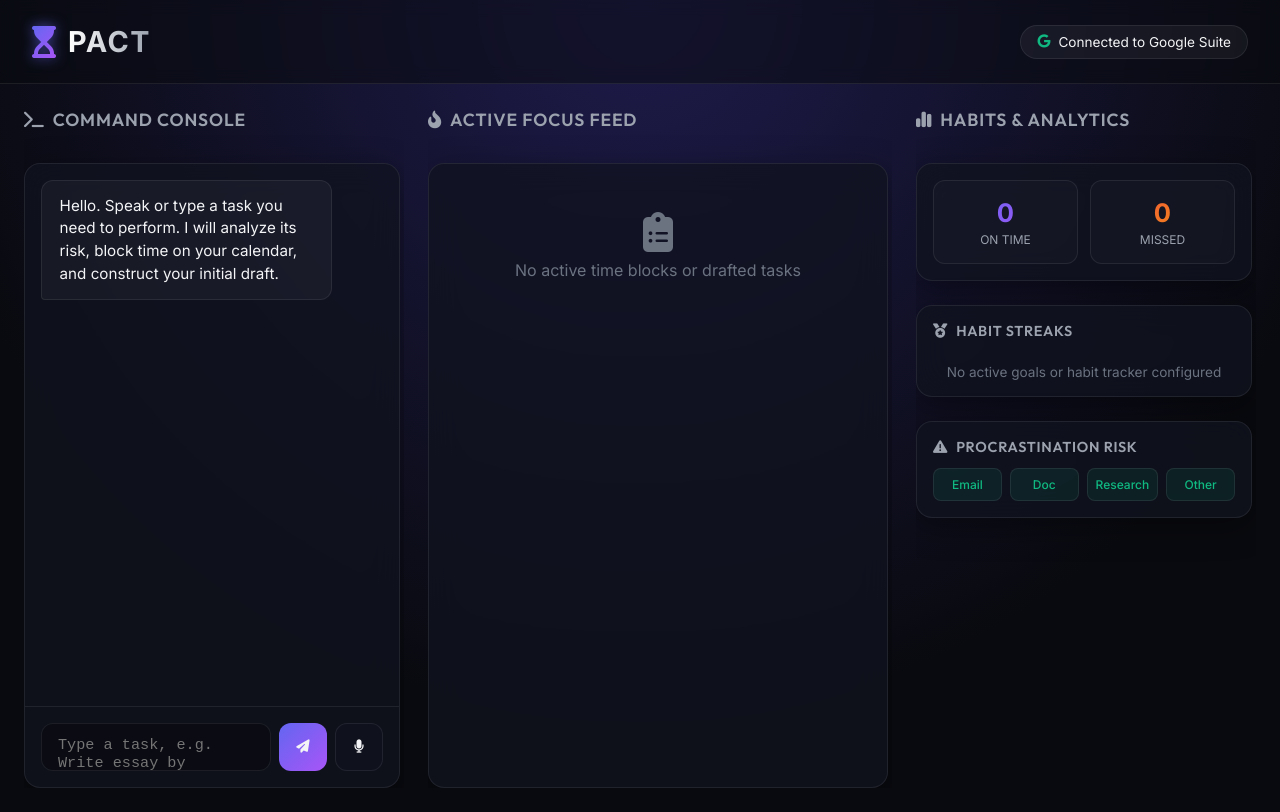
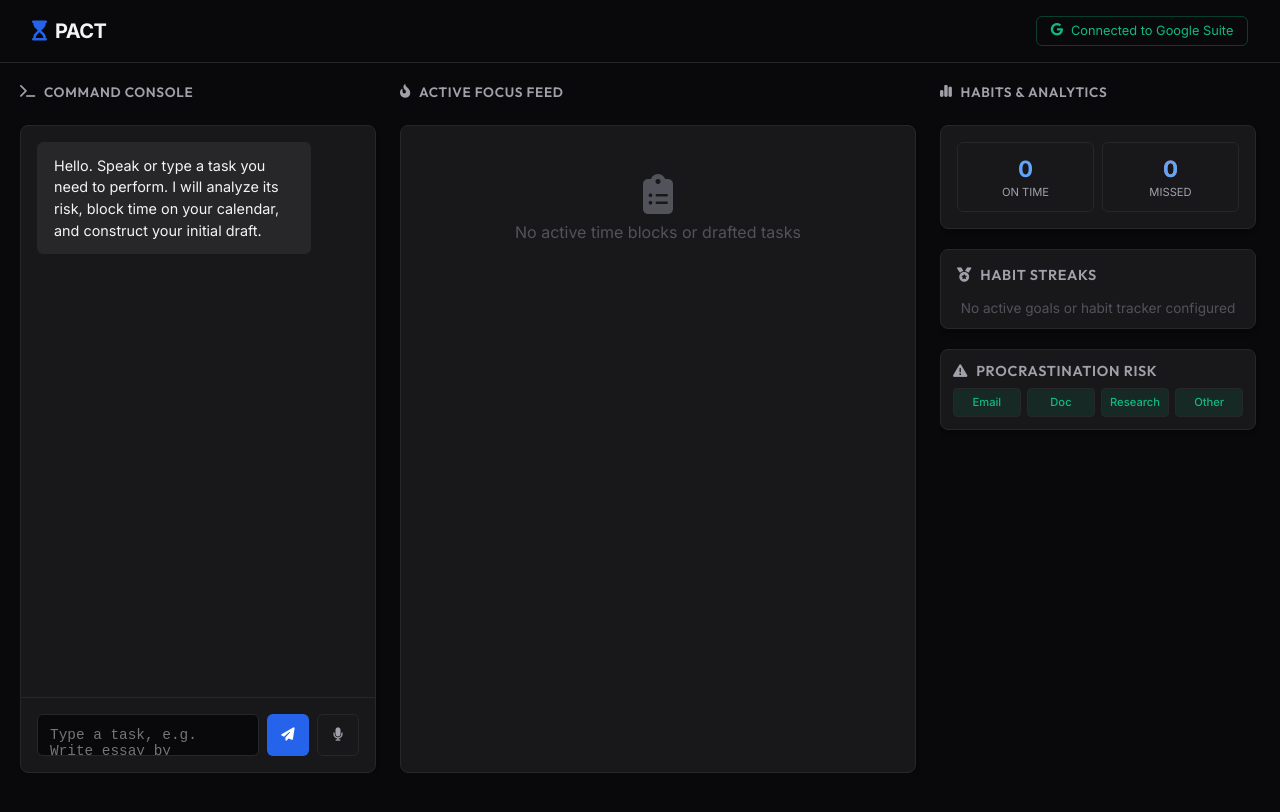
Before and after one commit to VasuBansal7576/pact-productivity-system, a plain HTML site: page pact/static/index.html in a window 1280 px wide. Drawn offline with Linux system fonts and the light colour scheme; no server answers.

Commit message:
design: complete redesign of UI to minimalist Zinc/Monochrome layout

```diff
--- a/pact/static/index.html
+++ b/pact/static/index.html
@@ -14,33 +14,29 @@
     <link rel="stylesheet" href="https://cdnjs.cloudflare.com/ajax/libs/font-awesome/6.4.0/css/all.min.css">
 
     <style>
-        /* CSS variables for consistent premium design tokens */
+        /* Modern developer-grade layout tokens */
         :root {
-            --bg-dark: #090a0f;
-            --bg-card: rgba(17, 19, 31, 0.75);
-            --bg-card-hover: rgba(26, 29, 46, 0.85);
-            --border-glass: rgba(255, 255, 255, 0.08);
-            --border-glow: rgba(99, 102, 241, 0.15);
+            --bg-dark: #09090b; /* Zinc 950 */
+            --bg-card: #18181b; /* Zinc 900 */
+            --bg-card-hover: #27272a; /* Zinc 800 */
+            --border-glass: #27272a; /* Zinc 800 */
 
-            --primary: #6366f1;
-            --primary-glow: rgba(99, 102, 241, 0.4);
-            --secondary: #a855f7;
-            --accent: #14b8a6;
+            --primary: #2563eb; /* Modern Blue */
+            --primary-glow: rgba(37, 99, 235, 0.15);
+            --secondary: #60a5fa; /* Sky blue */
+            --accent: #d97706; /* Amber */
 
-            --text-main: #f3f4f6;
-            --text-muted: #9ca3af;
-            --text-dark: #6b7280;
+            --text-main: #f4f4f5; /* Zinc 100 */
+            --text-muted: #a1a1aa; /* Zinc 400 */
+            --text-dark: #52525b; /* Zinc 600 */
 
             --success: #10b981;
             --warning: #f59e0b;
             --danger: #ef4444;
             --info: #3b82f6;
 
-            --grad-primary: linear-gradient(135deg, #6366f1 0%, #a855f7 100%);
-            --grad-dark: radial-gradient(circle at top, #1e1b4b 0%, #090a0f 70%);
-
-            --shadow-premium: 0 8px 32px 0 rgba(0, 0, 0, 0.37);
-            --transition: all 0.3s cubic-bezier(0.4, 0, 0.2, 1);
+            --shadow-premium: 0 4px 6px -1px rgba(0, 0, 0, 0.1), 0 2px 4px -2px rgba(0, 0, 0, 0.1);
+            --transition: all 0.15s cubic-bezier(0.4, 0, 0.2, 1);
         }
 
         * {
@@ -50,9 +46,8 @@
         }
 
         body {
-            font-family: 'Inter', sans-serif;
+            font-family: 'Inter', -apple-system, BlinkMacSystemFont, "Segoe UI", Roboto, sans-serif;
             background: var(--bg-dark);
-            background-image: var(--grad-dark);
             color: var(--text-main);
             min-height: 100vh;
             display: flex;
@@ -62,49 +57,46 @@
 
         h1, h2, h3, h4, .brand-font {
             font-family: 'Outfit', sans-serif;
+            letter-spacing: -0.02em;
         }
 
-        /* Glassmorphism utility card */
+        /* Clean panel styling */
         .glass-card {
             background: var(--bg-card);
-            backdrop-filter: blur(16px);
-            -webkit-backdrop-filter: blur(16px);
             border: 1px solid var(--border-glass);
-            border-radius: 16px;
+            border-radius: 8px;
             box-shadow: var(--shadow-premium);
             transition: var(--transition);
         }
 
         .glass-card:hover {
-            border-color: rgba(99, 102, 241, 0.25);
-            box-shadow: 0 8px 32px 0 rgba(99, 102, 241, 0.08);
+            border-color: #3f3f46; /* Zinc 700 */
         }
 
-        /* Premium scrollbars */
+        /* Scrollbars */
         ::-webkit-scrollbar {
-            width: 6px;
-            height: 6px;
+            width: 4px;
+            height: 4px;
         }
         ::-webkit-scrollbar-track {
-            background: rgba(0, 0, 0, 0.1);
+            background: transparent;
         }
         ::-webkit-scrollbar-thumb {
-            background: rgba(255, 255, 255, 0.1);
-            border-radius: 3px;
+            background: #27272a;
+            border-radius: 2px;
         }
         ::-webkit-scrollbar-thumb:hover {
-            background: rgba(255, 255, 255, 0.25);
+            background: #3f3f46;
         }
 
         /* Header Style */
         header {
-            padding: 1.5rem 2rem;
+            padding: 1rem 2rem;
             display: flex;
             justify-content: space-between;
             align-items: center;
             border-bottom: 1px solid var(--border-glass);
-            background: rgba(9, 10, 15, 0.5);
-            backdrop-filter: blur(8px);
+            background: var(--bg-dark);
             position: sticky;
             top: 0;
             z-index: 100;
@@ -113,55 +105,53 @@
         .logo-container {
             display: flex;
             align-items: center;
-            gap: 0.75rem;
+            gap: 0.5rem;
         }
 
         .logo-icon {
-            font-size: 2rem;
-            background: var(--grad-primary);
-            -webkit-background-clip: text;
-            -webkit-text-fill-color: transparent;
-            animation: pulse-glow 3s infinite alternate;
+            font-size: 1.25rem;
+            color: var(--primary);
         }
 
         .brand-name {
-            font-size: 1.8rem;
-            font-weight: 800;
-            letter-spacing: 0.05em;
-            background: linear-gradient(to right, #fff, var(--text-muted));
-            -webkit-background-clip: text;
-            -webkit-text-fill-color: transparent;
+            font-size: 1.25rem;
+            font-weight: 700;
+            letter-spacing: -0.03em;
+            color: var(--text-main);
         }
 
         .oauth-badge {
             display: flex;
             align-items: center;
             gap: 0.5rem;
-            padding: 0.5rem 1rem;
-            font-size: 0.85rem;
-            border-radius: 99px;
-            background: rgba(255, 255, 255, 0.05);
+            padding: 0.4rem 0.85rem;
+            font-size: 0.8rem;
+            border-radius: 6px;
+            background: transparent;
             border: 1px solid var(--border-glass);
+            color: var(--text-muted);
             cursor: pointer;
             transition: var(--transition);
         }
 
         .oauth-badge:hover {
-            background: rgba(99, 102, 241, 0.15);
-            border-color: var(--primary);
+            background: #18181b;
+            color: var(--text-main);
+            border-color: #3f3f46;
         }
 
-        .oauth-badge.connected i {
+        .oauth-badge.connected {
             color: var(--success);
+            border-color: rgba(16, 185, 129, 0.3);
         }
 
         /* App Layout Container */
         .app-container {
             flex: 1;
             display: grid;
-            grid-template-columns: 380px 1fr 340px;
-            gap: 1.5rem;
-            padding: 1.5rem;
+            grid-template-columns: 360px 1fr 320px;
+            gap: 1.25rem;
+            padding: 1.25rem;
             max-width: 1600px;
             margin: 0 auto;
             width: 100%;
@@ -171,8 +161,8 @@
         .app-column {
             display: flex;
             flex-direction: column;
-            gap: 1.5rem;
-            height: calc(100vh - 120px);
+            gap: 1.25rem;
+            height: calc(100vh - 110px);
             overflow-y: auto;
             padding-right: 0.25rem;
         }
@@ -182,11 +172,11 @@
             display: flex;
             justify-content: space-between;
             align-items: center;
-            margin-bottom: 0.5rem;
+            margin-bottom: 0.25rem;
         }
 
         .panel-title {
-            font-size: 1.1rem;
+            font-size: 0.85rem;
             font-weight: 600;
             text-transform: uppercase;
             letter-spacing: 0.05em;
@@ -209,41 +199,39 @@
             padding: 1rem;
             display: flex;
             flex-direction: column;
-            gap: 1rem;
+            gap: 0.85rem;
         }
 
         .message-bubble {
-            padding: 0.85rem 1.1rem;
-            border-radius: 12px;
+            padding: 0.75rem 1rem;
+            border-radius: 6px;
             max-width: 85%;
-            font-size: 0.95rem;
+            font-size: 0.9rem;
             line-height: 1.5;
-            position: relative;
         }
 
         .message-bubble.user {
-            background: rgba(99, 102, 241, 0.15);
-            border: 1px solid rgba(99, 102, 241, 0.2);
+            background: var(--primary);
+            color: #fff;
             align-self: flex-end;
-            border-bottom-right-radius: 4px;
         }
 
         .message-bubble.agent {
-            background: rgba(255, 255, 255, 0.04);
+            background: #27272a;
             border: 1px solid var(--border-glass);
+            color: var(--text-main);
             align-self: flex-start;
-            border-bottom-left-radius: 4px;
         }
 
         .message-logs {
             font-family: 'JetBrains Mono', monospace;
-            font-size: 0.75rem;
-            color: var(--accent);
-            background: rgba(0, 0, 0, 0.2);
-            padding: 0.5rem;
-            border-radius: 6px;
+            font-size: 0.72rem;
+            color: var(--secondary);
+            background: #09090b;
+            padding: 0.5rem 0.75rem;
+            border-radius: 4px;
             margin-top: 0.5rem;
-            border-left: 2px solid var(--accent);
+            border-left: 2px solid var(--primary);
             white-space: pre-wrap;
         }
 
@@ -253,7 +241,7 @@
             border-top: 1px solid var(--border-glass);
             display: flex;
             flex-direction: column;
-            gap: 0.75rem;
+            gap: 0.5rem;
         }
 
         .input-row {
@@ -264,30 +252,29 @@
 
         .chat-textarea {
             flex: 1;
-            background: rgba(0, 0, 0, 0.25);
+            background: #09090b;
             border: 1px solid var(--border-glass);
-            border-radius: 12px;
-            padding: 0.75rem 1rem;
+            border-radius: 6px;
+            padding: 0.75rem;
             color: var(--text-main);
-            font-size: 0.95rem;
+            font-size: 0.9rem;
             resize: none;
-            height: 48px;
+            height: 42px;
             outline: none;
             transition: var(--transition);
         }
 
         .chat-textarea:focus {
-            border-color: var(--primary);
-            box-shadow: 0 0 0 2px var(--primary-glow);
+            border-color: #3f3f46;
         }
 
         .action-btn {
-            background: var(--bg-card);
+            background: #18181b;
             border: 1px solid var(--border-glass);
-            color: var(--text-main);
-            width: 48px;
-            height: 48px;
-            border-radius: 12px;
+            color: var(--text-muted);
+            width: 42px;
+            height: 42px;
+            border-radius: 6px;
             display: flex;
             align-items: center;
             justify-content: center;
@@ -296,27 +283,27 @@
         }
 
         .action-btn:hover {
-            background: rgba(255, 255, 255, 0.05);
-            border-color: var(--text-muted);
+            background: #27272a;
+            color: var(--text-main);
         }
 
         .action-btn.send {
-            background: var(--grad-primary);
+            background: var(--primary);
+            color: #fff;
             border: none;
         }
 
         .action-btn.send:hover {
-            transform: scale(1.05);
-            box-shadow: 0 0 15px var(--primary-glow);
+            background: #2563eb;
         }
 
         .action-btn.mic.recording {
             background: var(--danger);
-            animation: pulse-record 1.5s infinite alternate;
+            color: #fff;
             border: none;
         }
 
-        /* Middle Column: Focus Feed (Active Tasks & Board) */
+        /* Middle Column: Focus Feed */
         .task-feed-panel {
             flex: 1;
             display: flex;
@@ -329,23 +316,21 @@
             padding: 1rem;
             display: flex;
             flex-direction: column;
-            gap: 1rem;
+            gap: 0.85rem;
         }
 
-        /* Task Card styling */
         .task-card {
-            padding: 1.25rem;
-            border-radius: 14px;
-            border-left: 4px solid var(--info);
-            position: relative;
+            padding: 1rem;
+            border-radius: 8px;
+            border-left: 3px solid var(--primary);
             display: flex;
             flex-direction: column;
-            gap: 0.75rem;
+            gap: 0.5rem;
         }
 
         .task-card.aversive {
-            border-left-color: var(--danger);
-            background: linear-gradient(90deg, rgba(239, 68, 68, 0.03) 0%, var(--bg-card) 100%);
+            border-left-color: var(--accent);
+            background: rgba(217, 119, 6, 0.02);
         }
 
         .task-card.drafted {
@@ -359,16 +344,16 @@
         }
 
         .task-title {
-            font-size: 1.15rem;
+            font-size: 1rem;
             font-weight: 600;
-            color: #fff;
+            color: var(--text-main);
         }
 
         .task-meta {
             display: flex;
             flex-wrap: wrap;
-            gap: 0.75rem;
-            font-size: 0.8rem;
+            gap: 0.5rem 0.75rem;
+            font-size: 0.78rem;
             color: var(--text-muted);
             align-items: center;
         }
@@ -385,125 +370,124 @@
         }
 
         .badge {
-            font-size: 0.75rem;
-            padding: 0.2rem 0.5rem;
-            border-radius: 99px;
+            font-size: 0.7rem;
+            padding: 0.1rem 0.4rem;
+            border-radius: 4px;
             font-weight: 500;
             text-transform: uppercase;
         }
 
         .badge.domain {
-            background: rgba(255, 255, 255, 0.05);
+            background: transparent;
             border: 1px solid var(--border-glass);
+            color: var(--text-muted);
         }
 
-        .badge.status-captured { background: rgba(59, 130, 246, 0.15); color: var(--info); }
-        .badge.status-scheduled { background: rgba(245, 158, 11, 0.15); color: var(--warning); }
-        .badge.status-drafted { background: rgba(16, 185, 129, 0.15); color: var(--success); }
-        .badge.status-done { background: rgba(16, 185, 129, 0.3); color: var(--success); }
-        .badge.status-missed { background: rgba(239, 68, 68, 0.2); color: var(--danger); }
+        .badge.status-captured { background: rgba(59, 130, 246, 0.1); color: var(--secondary); }
+        .badge.status-scheduled { background: rgba(245, 158, 11, 0.1); color: var(--warning); }
+        .badge.status-drafted { background: rgba(16, 185, 129, 0.1); color: var(--success); }
+        .badge.status-done { background: rgba(16, 185, 129, 0.2); color: var(--success); }
+        .badge.status-missed { background: rgba(239, 68, 68, 0.1); color: var(--danger); }
 
         .artifact-link {
             display: inline-flex;
             align-items: center;
-            gap: 0.5rem;
-            background: rgba(99, 102, 241, 0.12);
-            border: 1px solid rgba(99, 102, 241, 0.25);
-            color: var(--primary);
-            padding: 0.4rem 0.8rem;
-            border-radius: 8px;
+            gap: 0.35rem;
+            background: transparent;
+            border: 1px solid var(--border-glass);
+            color: var(--secondary);
+            padding: 0.3rem 0.6rem;
+            border-radius: 4px;
             text-decoration: none;
-            font-size: 0.85rem;
+            font-size: 0.8rem;
             align-self: flex-start;
             transition: var(--transition);
         }
 
         .artifact-link:hover {
-            background: var(--primary);
-            color: #fff;
+            background: #27272a;
+            border-color: #3f3f46;
+            color: var(--text-main);
         }
 
         .task-actions {
             display: flex;
             gap: 0.5rem;
             justify-content: flex-end;
-            margin-top: 0.5rem;
+            margin-top: 0.25rem;
         }
 
         .card-btn {
-            background: rgba(255, 255, 255, 0.03);
+            background: transparent;
             border: 1px solid var(--border-glass);
             color: var(--text-muted);
-            padding: 0.35rem 0.75rem;
-            border-radius: 6px;
-            font-size: 0.8rem;
+            padding: 0.3rem 0.6rem;
+            border-radius: 4px;
+            font-size: 0.78rem;
             cursor: pointer;
             transition: var(--transition);
         }
 
         .card-btn:hover {
-            background: rgba(255, 255, 255, 0.08);
-            color: #fff;
+            background: #27272a;
+            color: var(--text-main);
         }
 
         .card-btn.done-btn:hover {
-            background: rgba(16, 185, 129, 0.15);
+            background: rgba(16, 185, 129, 0.1);
             border-color: var(--success);
             color: var(--success);
         }
 
-        /* Right Column: Goal/Habit Tracker & Procrastination Heatmap */
+        /* Right Column: Goal/Habit Tracker */
         .insights-panel {
             display: flex;
             flex-direction: column;
-            gap: 1.5rem;
+            gap: 1.25rem;
         }
 
         .stats-summary {
             display: grid;
             grid-template-columns: 1fr 1fr;
-            gap: 0.75rem;
+            gap: 0.5rem;
         }
 
         .stat-box {
-            padding: 1rem;
+            padding: 0.75rem;
             text-align: center;
-            border-radius: 12px;
-            background: rgba(255, 255, 255, 0.02);
+            border-radius: 6px;
+            background: #18181b;
             border: 1px solid var(--border-glass);
         }
 
         .stat-value {
-            font-size: 1.6rem;
+            font-size: 1.4rem;
             font-weight: 700;
-            background: var(--grad-primary);
-            -webkit-background-clip: text;
-            -webkit-text-fill-color: transparent;
+            color: var(--secondary);
         }
 
         .stat-label {
-            font-size: 0.75rem;
+            font-size: 0.7rem;
             color: var(--text-muted);
-            margin-top: 0.25rem;
+            margin-top: 0.2rem;
             text-transform: uppercase;
         }
 
-        /* Goal Streaks */
         .goals-container {
             display: flex;
             flex-direction: column;
-            gap: 0.75rem;
-            padding: 1rem;
+            gap: 0.5rem;
+            padding: 0.75rem;
         }
 
         .goal-item {
-            background: rgba(255, 255, 255, 0.01);
+            background: transparent;
             border: 1px solid var(--border-glass);
-            padding: 0.85rem;
-            border-radius: 10px;
+            padding: 0.75rem;
+            border-radius: 6px;
             display: flex;
             flex-direction: column;
-            gap: 0.5rem;
+            gap: 0.4rem;
         }
 
         .goal-header {
@@ -514,7 +498,7 @@
 
         .goal-name {
             font-weight: 500;
-            font-size: 0.9rem;
+            font-size: 0.85rem;
         }
 
         .goal-streak {
@@ -523,51 +507,45 @@
             gap: 0.25rem;
             color: #f97316;
             font-weight: 600;
-            font-size: 0.85rem;
+            font-size: 0.8rem;
         }
 
         .progress-bar-bg {
-            height: 6px;
-            background: rgba(255, 255, 255, 0.05);
-            border-radius: 99px;
+            height: 4px;
+            background: #27272a;
+            border-radius: 2px;
             overflow: hidden;
         }
 
         .progress-bar-fill {
             height: 100%;
-            background: var(--grad-primary);
-            border-radius: 99px;
+            background: var(--primary);
+            border-radius: 2px;
             width: 0%;
             transition: width 1s ease-in-out;
         }
 
-        /* Procrastination heatmap details */
         .procrastination-card {
-            padding: 1rem;
+            padding: 0.75rem;
         }
 
         .heatmap-grid {
             display: grid;
             grid-template-columns: repeat(4, 1fr);
-            gap: 0.5rem;
-            margin-top: 0.75rem;
+            gap: 0.4rem;
+            margin-top: 0.5rem;
         }
 
         .heatmap-cell {
-            padding: 0.5rem;
+            padding: 0.4rem;
             text-align: center;
-            border-radius: 8px;
-            font-size: 0.75rem;
+            border-radius: 4px;
+            font-size: 0.7rem;
             font-weight: 500;
             border: 1px solid var(--border-glass);
         }
 
         /* Animations */
-        @keyframes pulse-glow {
-            0% { filter: drop-shadow(0 0 2px rgba(99, 102, 241, 0.4)); }
-            100% { filter: drop-shadow(0 0 10px rgba(99, 102, 241, 0.8)); }
-        }
-
         @keyframes pulse-record {
             0% { transform: scale(1); box-shadow: 0 0 0 0 rgba(239, 68, 68, 0.7); }
             70% { transform: scale(1.05); box-shadow: 0 0 0 10px rgba(239, 68, 68, 0); }
```
